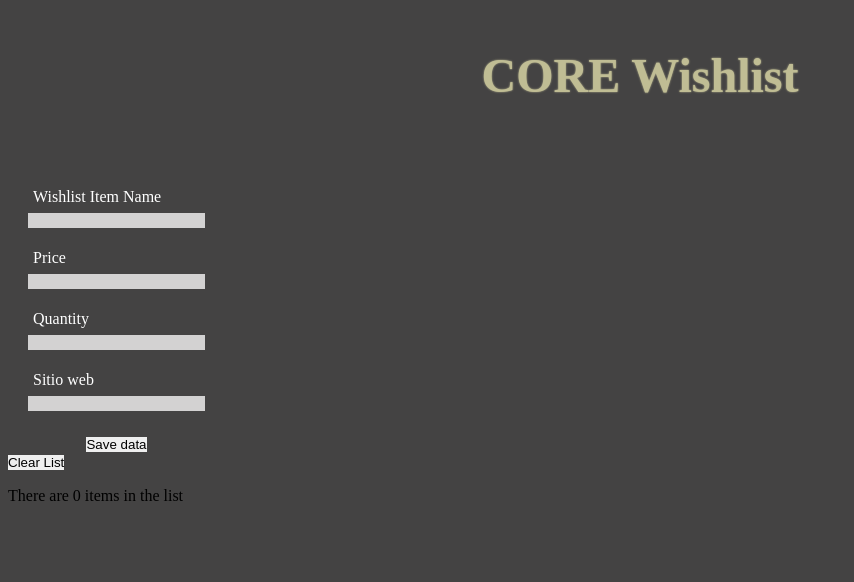
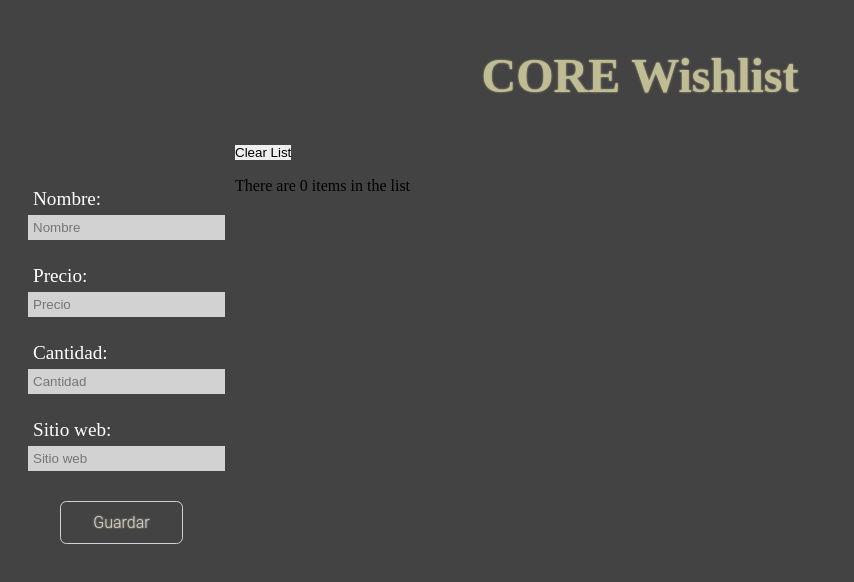
Before and after one commit to S1t0/W14D3-DANIEL-SQUITTIERI-ANDRES-GARCIA, a React (Vite) app: page / in a window 1280 px wide. Shown: the top 582 px of the page, without its empty margins (0-854 px from the left). Built offline with nearby package versions, Linux system fonts and the light colour scheme.

Commit message:
Added style to form

```diff
--- a/src/components/App.tsx
+++ b/src/components/App.tsx
@@ -11,12 +11,19 @@ const Styledh2 = styled.h2`
   font-size: 3rem;
 `;
 
+const StyledBody = styled.div`
+  display: flex;
+  flex-flow: row wrap;
+`;
+
 export const App = () => {
   return (
     <ItemsProvider>
       <div style={{ display: 'flex' }}></div> <Styledh2>CORE Wishlist</Styledh2>
-      <AddItemForm />
-      <ItemsList />
+      <StyledBody>
+        <AddItemForm />
+        <ItemsList />
+      </StyledBody>
     </ItemsProvider>
   );
 };
--- a/src/components/forms/AddItemForm.tsx
+++ b/src/components/forms/AddItemForm.tsx
@@ -2,6 +2,7 @@ import React from 'react';
 import styled from 'styled-components';
 import { useForm } from 'react-hook-form';
 import { useItems } from '../../hooks/useItems';
+import { Button } from '../utils/Button';
 
 const GridForm = styled.div`
   display: flex;
@@ -13,23 +14,27 @@ const GridForm = styled.div`
     padding: 10px 5px;
     p {
       margin: 0 0 5px 5px;
+      font-size: 1.2rem;
     }
     input {
       background-color: #d3d2d2;
+      width: 100%;
+      padding: 5px;
     }
   }
 `;
 
-const ErrorMessageText = styled.p`
-  margin: 0;
+const ErrorMessageText = styled.div`
+  margin: 5px;
   color: red;
+  font-size: 0.9rem;
 `;
 
 const ErrorMessage = ({ field, state }) => {
   if (state.errors[field]) {
     return <ErrorMessageText>{state.errors[field].message}</ErrorMessageText>;
   } else {
-    return <></>;
+    return <ErrorMessageText>{''}</ErrorMessageText>;
   }
 };
 
@@ -54,25 +59,37 @@ export const AddItemForm = () => {
     >
       <GridForm>
         <div>
-          <p>Wishlist Item Name</p>
-          <input {...register('item', { required: 'Indica el nombre del artículo' })} />
+          <p>Nombre:</p>
+          <input
+            {...register('item', { required: 'Indica el nombre del artículo' })}
+            placeholder="Nombre"
+          />
           <ErrorMessage state={formState} field="item" />
         </div>
         <div>
-          <p>Price</p>
-          <input {...register('price', { required: 'Indica el precio del artículo' })} />
+          <p>Precio:</p>
+          <input
+            {...register('price', { required: 'Indica el precio del artículo' })}
+            placeholder="Precio"
+          />
+          <ErrorMessage state={formState} field="price" />
         </div>
         <div>
-          <p>Quantity</p>
-          <input {...register('quantity', { required: 'Indica la cantidad del artículo' })} />
+          <p>Cantidad:</p>
+          <input
+            {...register('quantity', { required: 'Indica la cantidad del artículo' })}
+            placeholder="Cantidad"
+          />
+          <ErrorMessage state={formState} field="quantity" />
         </div>
         <div>
-          <p>Sitio web</p>
-          <input {...register('web')} />
+          <p>Sitio web:</p>
+          <input {...register('web')} placeholder="Sitio web" />
+          <ErrorMessage state={formState} field="web" />
         </div>
       </GridForm>
       <div style={{ display: 'flex', justifyContent: 'center' }}>
-        <button onClick={submit}>Save data</button>
+        <Button onClick={submit}>Guardar</Button>
       </div>
     </form>
   );
--- /dev/null
+++ b/src/components/utils/Button.tsx
@@ -0,0 +1,28 @@
+import React from 'react';
+import styled from 'styled-components';
+
+const StyledButton = styled.button`
+  padding: 0.7em 2em;
+  border: 0.1em solid #d3d2d2;
+  background-color: transparent;
+  border-radius: 0.4em;
+  font-family: 'Roboto', sans-serif;
+  font-weight: 300;
+  text-shadow: 0 0 2px #c0bd94;
+  font-size: 1rem;
+  color: #d3d2d2;
+  text-align: center;
+  transition: all 0.2s;
+  &:hover {
+    color: #000000;
+    background-color: #ffffff;
+  }
+`;
+// a.button1:hover{
+//  color:#000000;
+//  background-color:#FFFFFF;
+// }
+
+export const Button = ({ children, onClick }) => {
+  return <StyledButton onClick={onClick}>{children}</StyledButton>;
+};
--- a/src/hooks/useItems.tsx
+++ b/src/hooks/useItems.tsx
@@ -1,5 +1,4 @@
 import React, { useState, useContext } from 'react';
-import { updateTypePredicateNodeWithModifier } from 'typescript';
 import { v4 as uuidv4 } from 'uuid'; // IMPORTANTE
 import { validate_url } from '../lib/validate_url';
 
@@ -19,16 +18,15 @@ export const useItems = () => {
       const newItem = { ...item, id };
       const newArray = [...items, newItem];
       setItems(newArray);
-      const valUrl=validate_url(item.web);
+      const valUrl = validate_url(item.web);
       //console.log(valUrl);
     },
     clear: () => {
       setItems([]);
     },
     delete_item: (id: string) => {
-      const deleteItem= items.filter(e=>e.id!==id);
+      const deleteItem = items.filter((e) => e.id !== id);
       setItems(deleteItem);
-
     },
   };
 };
```
